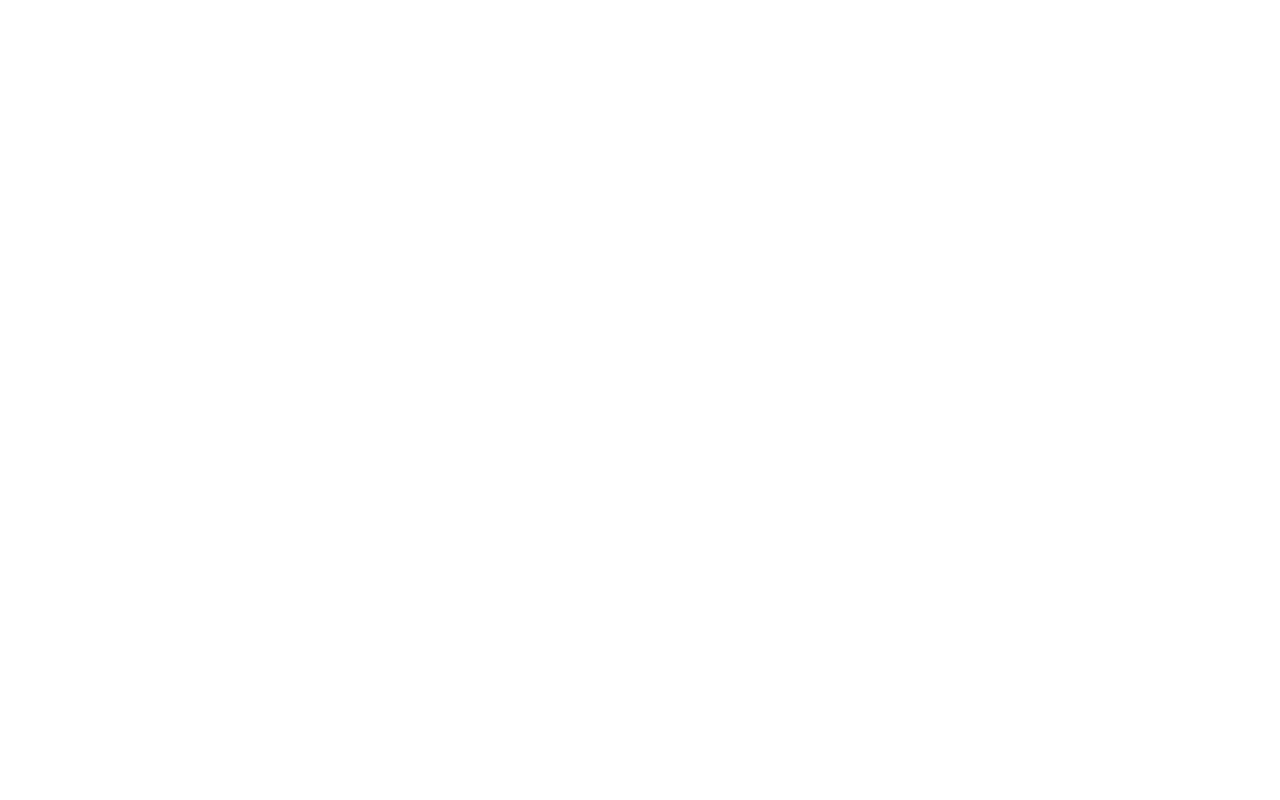
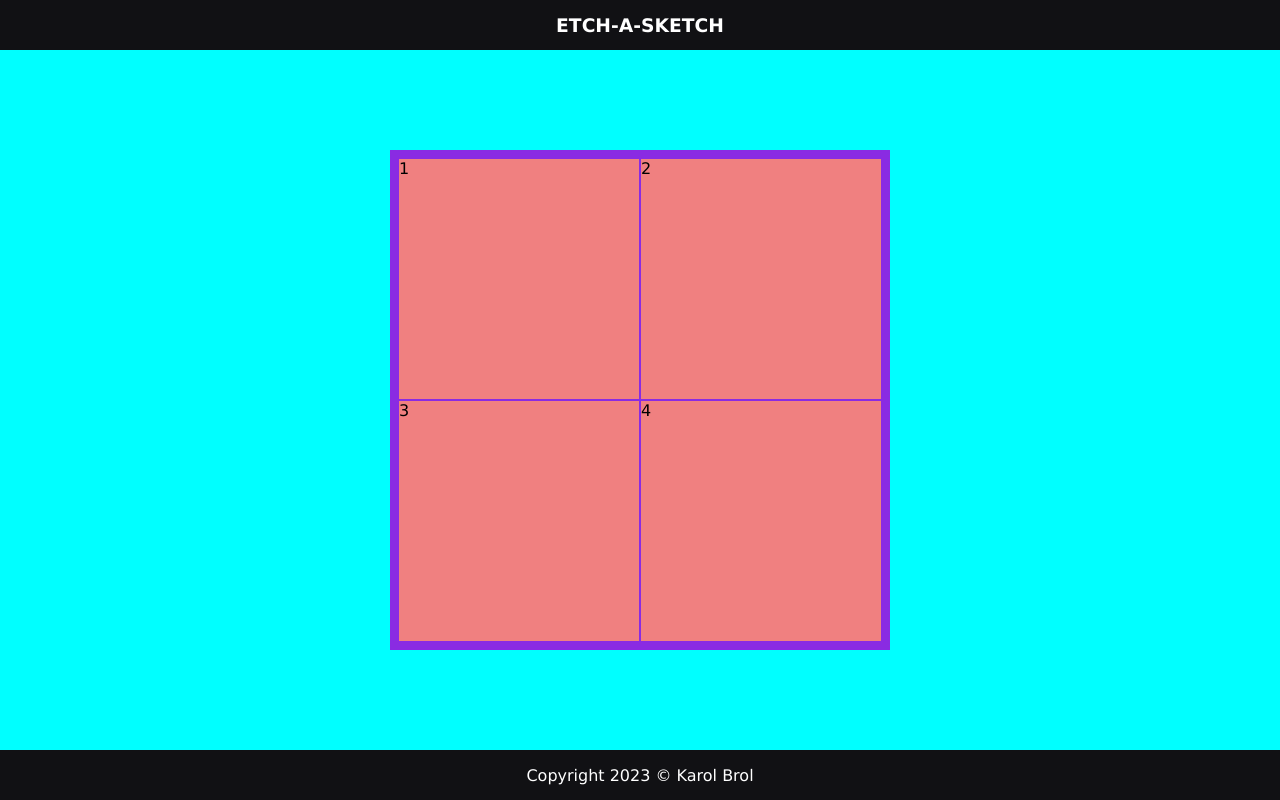
Before and after one commit to karolbrol/odin-etch-a-sketch, a plain HTML site: page index.html in a window 1280 px wide. Drawn offline with Linux system fonts and the light colour scheme.

Commit message:
Create basic etch-a-sketch structure

```diff
--- a/index.html
+++ b/index.html
@@ -8,6 +8,24 @@
     <script src="./script.js" defer></script>
 </head>
 <body>
+    <header>
+        <h3>ETCH-A-SKETCH</h1>
+    </header>
+    <main>
+        <div class="eas-container">
+            <div class="eas-row">
+                <div class="eas-cell">1</div>
+                <div class="eas-cell">2</div>
+            </div>
+            <div class="eas-row">
+                <div class="eas-cell">3</div>
+                <div class="eas-cell">4</div>
+            </div>
 
+        </div>
+    </main>
+    <footer>
+        Copyright 2023 &copy Karol Brol
+    </footer>
 </body>
 </html>
--- a/style.css
+++ b/style.css
@@ -2,4 +2,58 @@
     box-sizing: border-box;
     margin: 0;
     padding: 0;
+    font-family: 'Lucida Sans', 'Lucida Sans Regular', 'Lucida Grande', 'Lucida Sans Unicode', Geneva, Verdana, sans-serif;
 }
+
+body{
+    display: flex;
+    flex-direction: column;
+    justify-content: stretch;
+    align-items: stretch;
+    min-height: 100vh;
+}
+
+header,
+footer {
+    min-height: 50px;
+    flex: 0 1 auto;
+    background-color: rgb(17, 17, 20);
+    color: white;
+    display: flex;
+    justify-content: center;
+    align-items: center;
+    padding: .5em;
+}
+
+main {
+    flex: 1 1 auto;
+    background-color: aqua;
+    display: flex;
+    flex-direction: column;
+    justify-content: center;
+    align-items: center;
+    padding: .5em;
+}
+
+.eas-container {
+    width: 500px;
+    height: 500px;
+    background-color: blueviolet;
+    display: flex;
+    flex-direction: column;
+    justify-content: stretch;
+    align-items: stretch;
+    padding: .5em;
+}
+
+.eas-row {
+    display: flex;
+    flex: 1 1 0;
+    justify-content: stretch;
+    align-items: stretch;
+}
+.eas-cell {
+    margin: 1px;
+    flex: 1 1 0;
+    background-color: lightcoral;
+}
```
